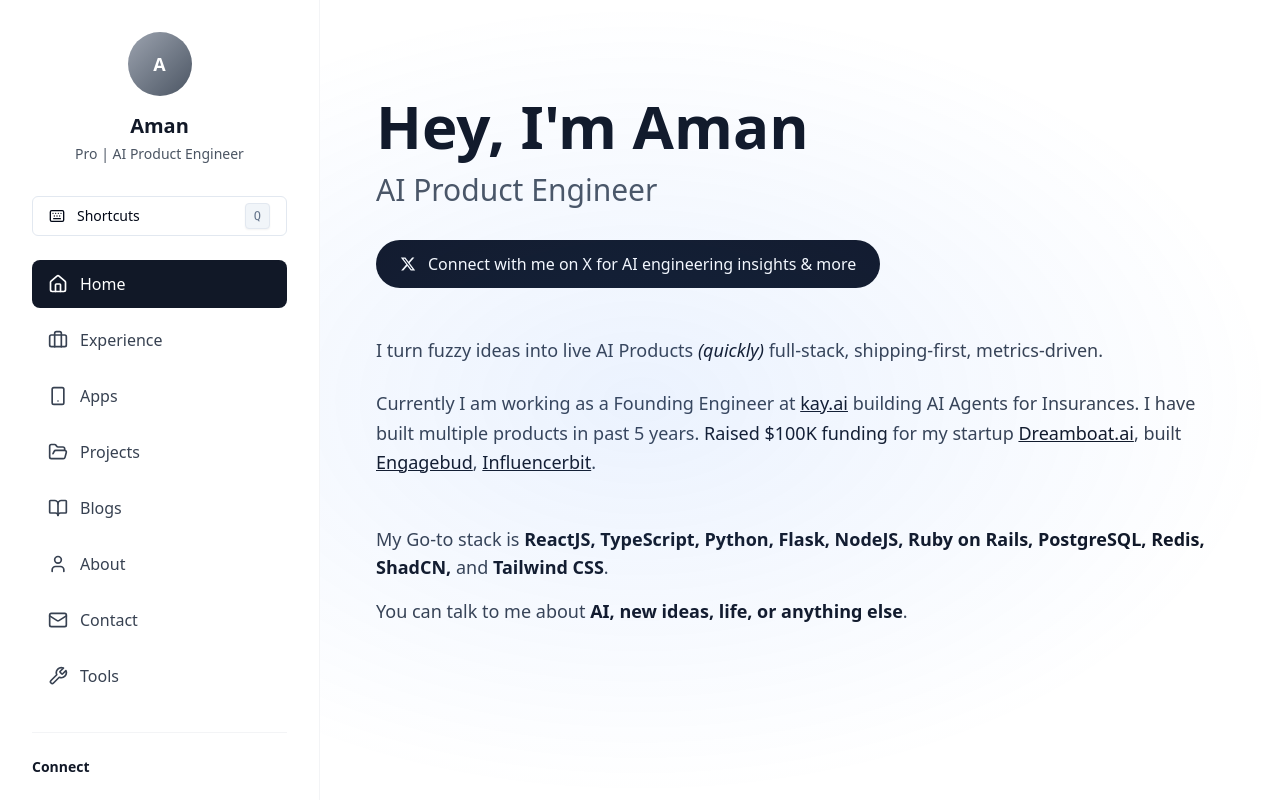
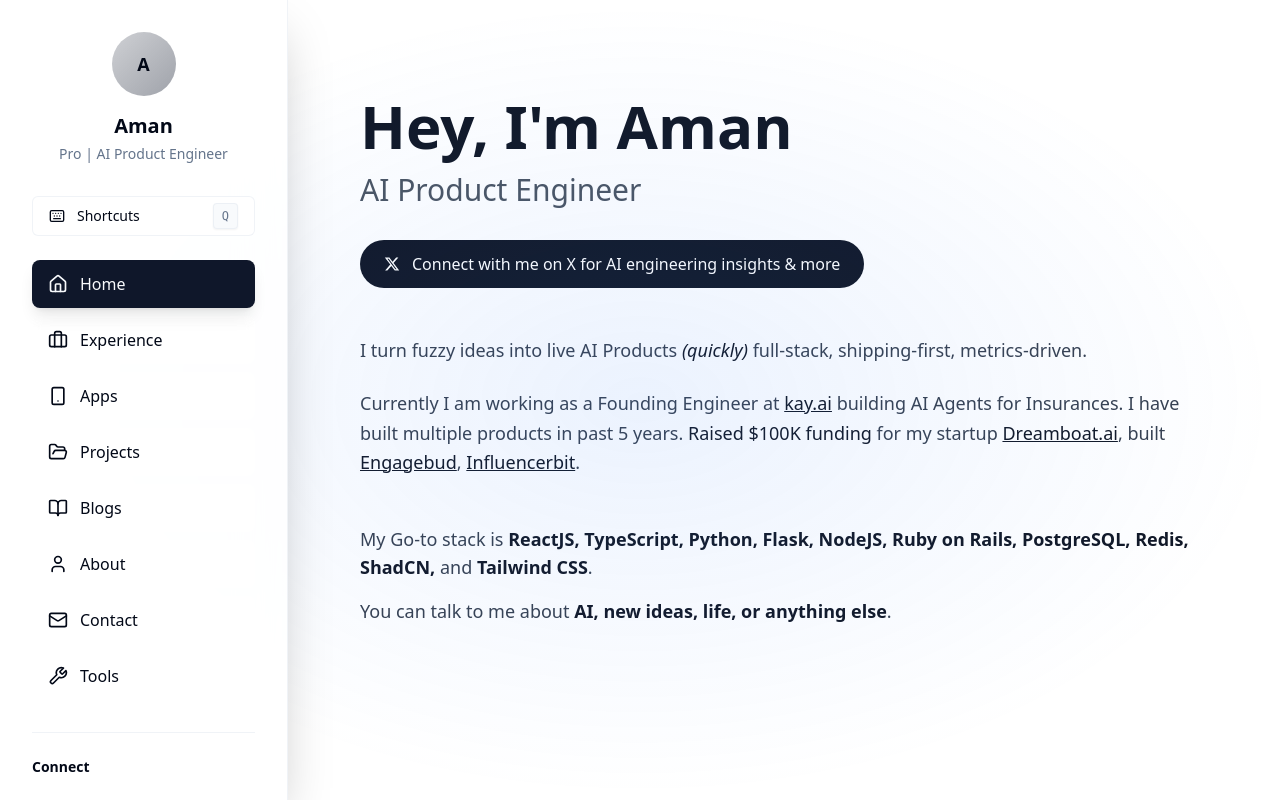
Before and after one commit to sumonahmedjubayer121997/sumonahmed_portfolio, a React (Vite) app: page / in a window 1280 px wide. Built offline with nearby package versions, Linux system fonts and the light colour scheme.

Commit message:
feat: Implement global theme and navbar adjustments
- Added theme support across the entire website.
- Adjusted the navbar width.
- Applied a glossy, blurred, and semi-transparent effect to the navbar.

```diff
--- a/src/components/Layout.tsx
+++ b/src/components/Layout.tsx
@@ -8,9 +8,9 @@ interface LayoutProps {
 
 const Layout = ({ children }: LayoutProps) => {
   return (
-    <div className="min-h-screen bg-white flex">
+    <div className="min-h-screen bg-background text-foreground flex transition-colors duration-300">
       <Sidebar />
-      <main className="flex-1 lg:ml-80">
+      <main className="flex-1 lg:ml-72">
         {children}
       </main>
     </div>
--- a/src/components/Sidebar.tsx
+++ b/src/components/Sidebar.tsx
@@ -79,15 +79,16 @@ const Sidebar = () => {
   return (
     <>
       {/* Desktop Sidebar */}
-      <div className="hidden lg:block fixed left-0 top-0 h-full w-80 bg-white dark:bg-gray-900 border-r border-gray-100 dark:border-gray-800 z-40">
+      <div className="hidden lg:block fixed left-0 top-0 h-full w-72 z-40">
+        <div className="h-full w-full bg-background/80 backdrop-blur-xl border-r border-border/50 shadow-2xl">
           <div className="p-8 flex flex-col h-full">
             {/* Profile Section */}
             <div className="text-center mb-8">
-            <div className="w-16 h-16 rounded-full bg-gradient-to-br from-gray-400 to-gray-600 mx-auto mb-4 flex items-center justify-center">
-              <span className="text-white font-semibold text-lg">A</span>
+              <div className="w-16 h-16 rounded-full bg-gradient-to-br from-primary/20 to-primary/40 mx-auto mb-4 flex items-center justify-center backdrop-blur-sm">
+                <span className="text-foreground font-semibold text-lg">A</span>
               </div>
-            <h2 className="text-xl font-semibold text-gray-900 dark:text-white mb-1">Aman</h2>
-            <p className="text-sm text-gray-600 dark:text-gray-400">Pro | AI Product Engineer</p>
+              <h2 className="text-xl font-semibold text-foreground mb-1">Aman</h2>
+              <p className="text-sm text-muted-foreground">Pro | AI Product Engineer</p>
             </div>
 
             {/* Shortcuts Button */}
@@ -95,11 +96,11 @@ const Sidebar = () => {
               <Button
                 variant="outline"
                 onClick={() => setIsShortcutsOpen(true)}
-              className="w-full justify-start gap-3 text-left hover:bg-gray-50 dark:hover:bg-gray-800"
+                className="w-full justify-start gap-3 text-left hover:bg-accent/50 border-border/50 backdrop-blur-sm bg-background/50"
               >
                 <Keyboard className="w-4 h-4" />
                 <span className="text-sm">Shortcuts</span>
-              <kbd className="ml-auto px-2 py-1 text-xs bg-muted rounded border">Q</kbd>
+                <kbd className="ml-auto px-2 py-1 text-xs bg-muted/50 rounded border border-border/50">Q</kbd>
               </Button>
             </div>
 
@@ -112,10 +113,10 @@ const Sidebar = () => {
                       to={item.path}
                       end={item.path === "/"}
                       className={({ isActive }) =>
-                      `flex items-center px-4 py-3 rounded-lg transition-all duration-200 group ${
+                        `flex items-center px-4 py-3 rounded-lg transition-all duration-200 group backdrop-blur-sm ${
                           isActive
-                          ? "bg-gray-900 dark:bg-gray-700 text-white"
-                          : "text-gray-700 dark:text-gray-300 hover:bg-gray-50 dark:hover:bg-gray-800 hover:text-gray-900 dark:hover:text-white"
+                            ? "bg-primary text-primary-foreground shadow-lg"
+                            : "text-foreground hover:bg-accent/50 hover:text-accent-foreground"
                         }`
                       }
                     >
@@ -128,13 +129,13 @@ const Sidebar = () => {
             </nav>
 
             {/* Connect Section */}
-          <div className="mt-8 pt-6 border-t border-gray-100 dark:border-gray-800">
-            <h3 className="text-sm font-semibold text-gray-900 dark:text-white mb-3">Connect</h3>
+            <div className="mt-8 pt-6 border-t border-border/50">
+              <h3 className="text-sm font-semibold text-foreground mb-3">Connect</h3>
               <a
                 href="https://twitter.com"
                 target="_blank"
                 rel="noopener noreferrer"
-              className="flex items-center px-4 py-2 text-gray-700 dark:text-gray-300 hover:bg-gray-50 dark:hover:bg-gray-800 rounded-lg transition-colors duration-200"
+                className="flex items-center px-4 py-2 text-muted-foreground hover:bg-accent/50 hover:text-accent-foreground rounded-lg transition-colors duration-200 backdrop-blur-sm"
               >
                 <svg
                   className="w-4 h-4 mr-3"
@@ -148,22 +149,24 @@ const Sidebar = () => {
             </div>
           </div>
         </div>
+      </div>
 
       {/* Mobile Navigation */}
-      <div className="lg:hidden fixed top-0 left-0 right-0 bg-white dark:bg-gray-900 border-b border-gray-100 dark:border-gray-800 z-50">
+      <div className="lg:hidden fixed top-0 left-0 right-0 z-50">
+        <div className="bg-background/80 backdrop-blur-xl border-b border-border/50 shadow-lg">
           <div className="flex items-center justify-between px-4 py-3">
             <div className="flex items-center">
-            <div className="w-8 h-8 rounded-full bg-gradient-to-br from-gray-400 to-gray-600 flex items-center justify-center">
-              <span className="text-white font-semibold text-sm">A</span>
+              <div className="w-8 h-8 rounded-full bg-gradient-to-br from-primary/20 to-primary/40 flex items-center justify-center backdrop-blur-sm">
+                <span className="text-foreground font-semibold text-sm">A</span>
               </div>
-            <span className="ml-3 font-semibold text-gray-900 dark:text-white">Aman</span>
+              <span className="ml-3 font-semibold text-foreground">Aman</span>
             </div>
             <div className="flex items-center gap-2">
               <Button
                 variant="ghost"
                 size="icon"
                 onClick={() => setIsShortcutsOpen(true)}
-              className="hover:bg-gray-100 dark:hover:bg-gray-800"
+                className="hover:bg-accent/50"
               >
                 <Keyboard className="w-4 h-4" />
               </Button>
@@ -174,10 +177,10 @@ const Sidebar = () => {
                     to={item.path}
                     end={item.path === "/"}
                     className={({ isActive }) =>
-                    `p-2 rounded-lg transition-colors duration-200 ${
+                      `p-2 rounded-lg transition-colors duration-200 backdrop-blur-sm ${
                         isActive
-                        ? "bg-gray-900 dark:bg-gray-700 text-white"
-                        : "text-gray-600 dark:text-gray-400 hover:bg-gray-100 dark:hover:bg-gray-800"
+                          ? "bg-primary text-primary-foreground"
+                          : "text-muted-foreground hover:bg-accent/50 hover:text-accent-foreground"
                       }`
                     }
                   >
@@ -185,6 +188,7 @@ const Sidebar = () => {
                   </NavLink>
                 ))}
               </nav>
+            </div>
           </div>
         </div>
       </div>
--- a/src/index.css
+++ b/src/index.css
@@ -115,6 +115,15 @@ All colors MUST be HSL.
   body.focus-mode .focus-exclude {
     filter: none;
   }
+
+  /* Glassmorphism utilities */
+  .glass {
+    @apply bg-background/80 backdrop-blur-xl border border-border/50 shadow-2xl;
+  }
+
+  .glass-subtle {
+    @apply bg-background/60 backdrop-blur-md border border-border/30 shadow-lg;
+  }
 }
 
 /* Custom animation for highlight effect */
```
Lines whose indentation alone changed are shown as unchanged.
